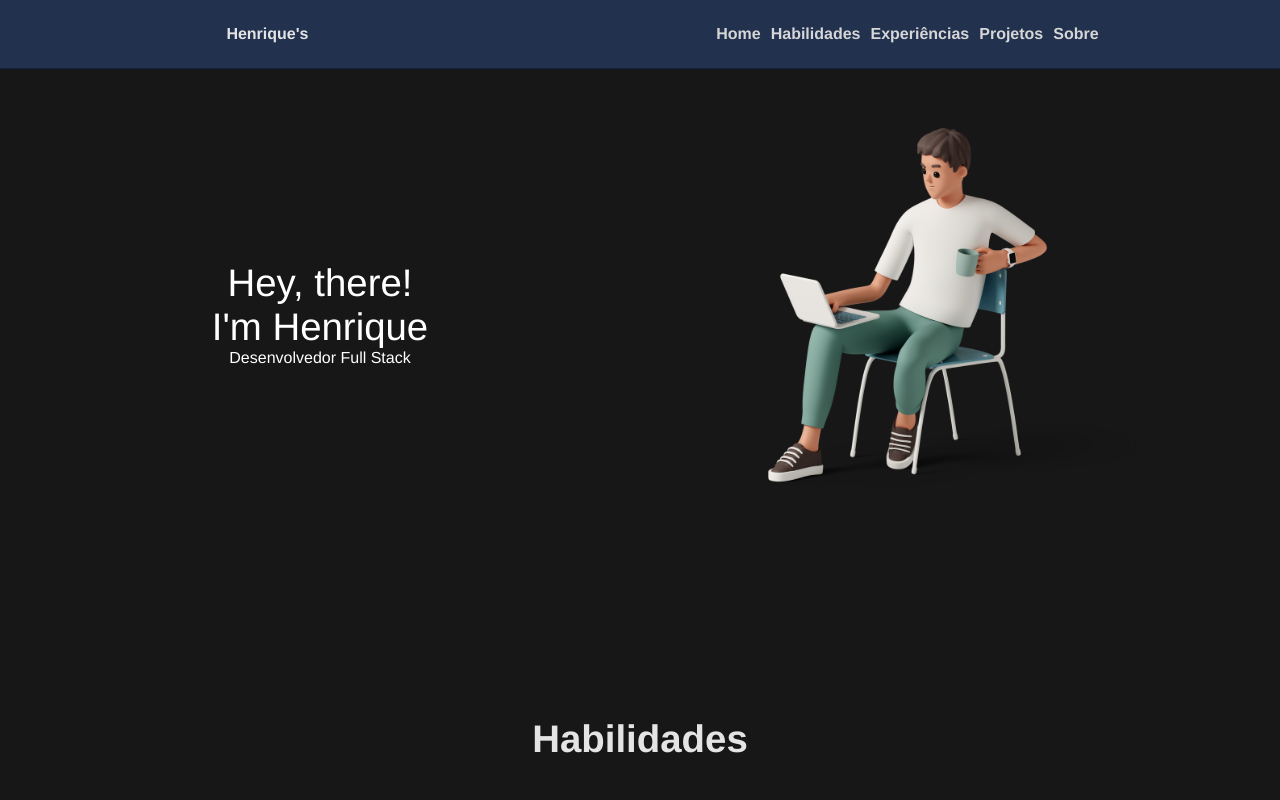
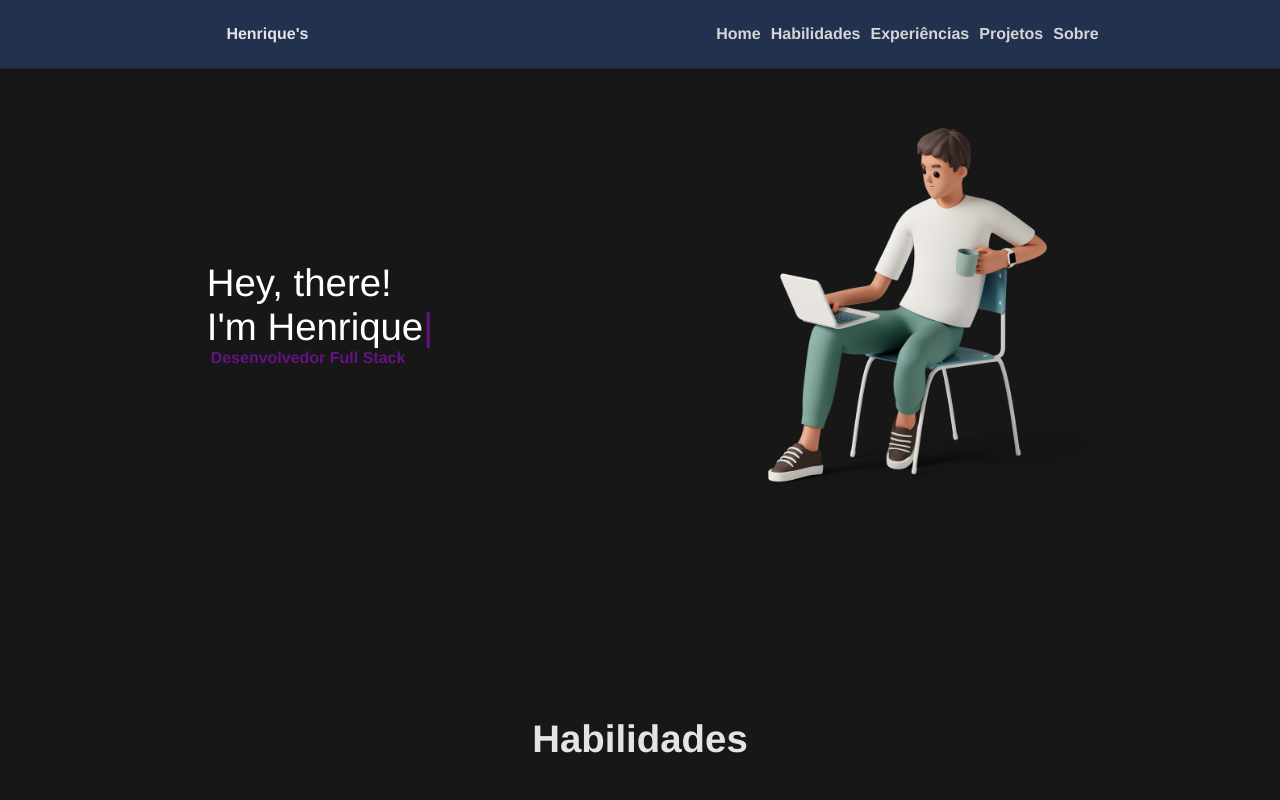
Before and after one commit to henriquensco/henriquensco, a Vue app: page / in a window 1280 px wide. Shown: the top 800 px of the page. Built offline with nearby package versions, Linux system fonts and the light colour scheme; no server answers.

Commit message:
effect writing text

```diff
--- a/src/views/Home.vue
+++ b/src/views/Home.vue
@@ -4,9 +4,9 @@
       <div class="cta-texto">
         <h1>
           Hey, there! <br />
-          <span>I'm Henrique</span>
+          <span>I'm Henrique</span><span id="slash">|</span>
         </h1>
-        <span>Desenvolvedor Full Stack</span>
+        <span id="dev-title">Desenvolvedor Full Stack</span>
       </div>
 
       <div>
@@ -40,6 +40,7 @@ export default {
   display: flex;
   flex-direction: column;
   align-items: center;
+  text-align: left;
 }
 
 .cta-texto h1 {
@@ -71,4 +72,28 @@ export default {
     margin: 15px 0;
   }
 }
+
+@keyframes slash {
+  0% {
+    opacity: 1;
+  }
+  50% {
+    opacity: 0.5;
+  }
+  100% {
+    opacity: 0;
+  }
+}
+
+#slash {
+  color: #621381;
+  animation: slash 0.5s alternate infinite;
+}
+
+#dev-title {
+    color: #621381;
+    display: block;
+    margin-left: -1.5rem;
+    font-weight: bold;
+}
 </style>
```
Also changed, not shown: 1 other file (tests, documents, lock files or other folders).
